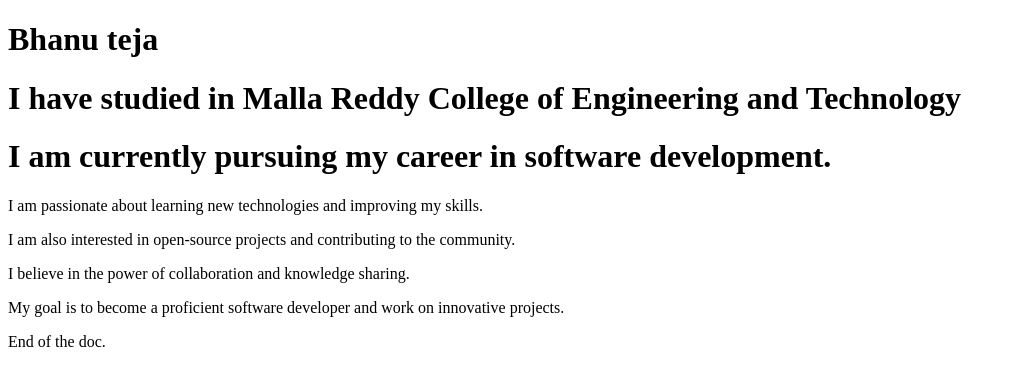
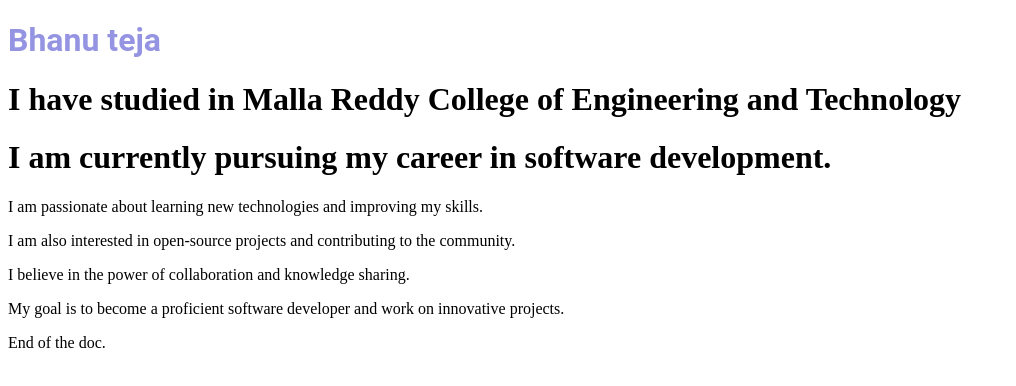
Before and after one commit to Bhanuteja223/practice, a plain HTML site: page index.html in a window 1280 px wide. Shown: the whole page, without its empty margins (0-1016 px from the left). Drawn offline with Linux system fonts and the light colour scheme.

Commit message:
added styling to name

```diff
--- a/index.html
+++ b/index.html
@@ -4,9 +4,11 @@
     <meta charset="UTF-8">
     <meta name="viewport" content="width=device-width, initial-scale=1.0">
     <title>Document</title>
+    <rel="stylesheet" href="style.css">
+    <link rel="stylesheet" href="style.css">
 </head>
 <body>
-    <h1> Bhanu teja </h1>
+    <h1 class="name"> Bhanu teja </h1>
     <h1> I have studied in Malla Reddy College of Engineering and Technology</h1>
     <h1> I am currently pursuing my career in software development.</h1>
     <p> I am passionate about learning new technologies and improving my skills.</p>
--- /dev/null
+++ b/style.css
@@ -0,0 +1,4 @@
+.name{
+    color: rgb(148, 148, 226);
+    font-family: "Roboto";
+}
```
